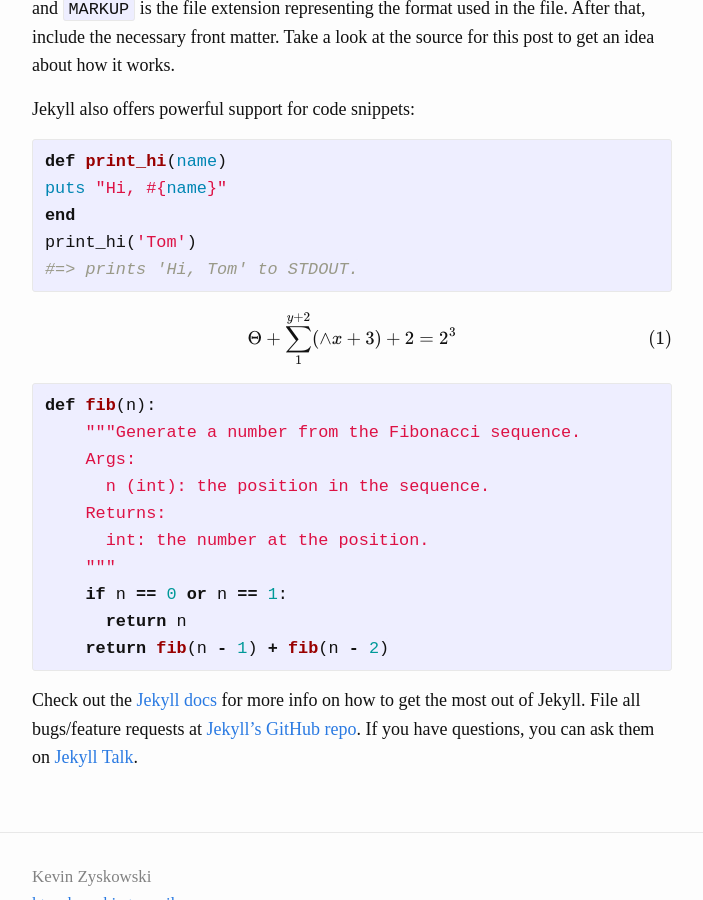
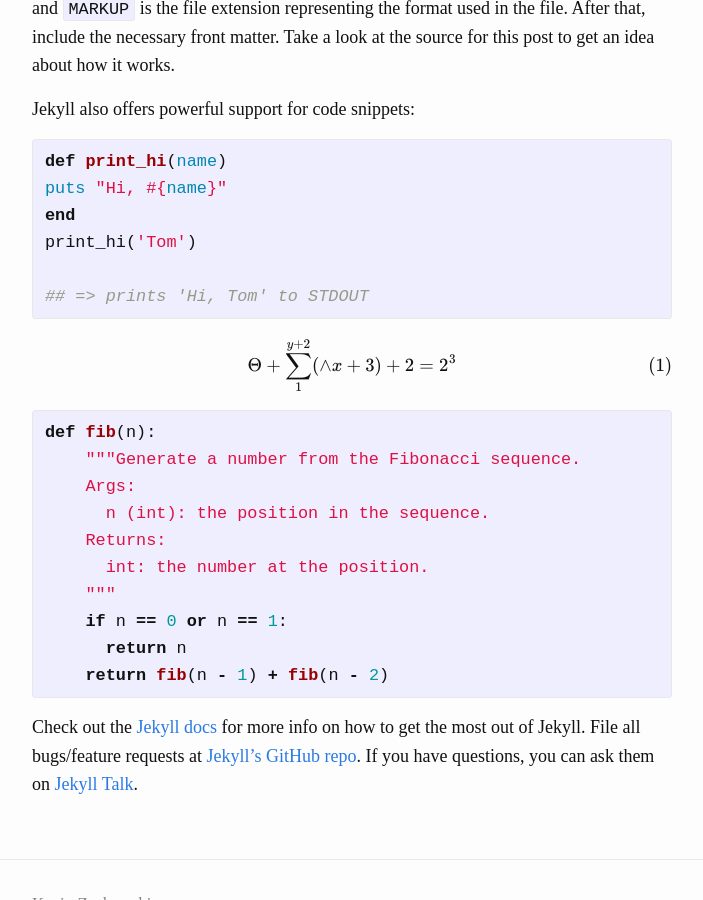
Before and after one commit to ktzyskowski/ktzyskowski.github.io, a Jekyll site: the page built from _posts/2024-02-17-welcome-to-jekyll.markdown, in a window 1280 px wide and 900 px high, scrolled down 467 px. Shown: the whole window, without its empty margins (288-991 px from the left). Built offline with Jekyll 4.4.1, drawn with Linux system fonts in a browser that asks for light colours; formulas are drawn with MathJax 3.

```diff
--- a/_posts/2024-02-17-welcome-to-jekyll.markdown
+++ b/_posts/2024-02-17-welcome-to-jekyll.markdown
@@ -19,7 +19,9 @@ def print_hi(name)
 puts "Hi, #{name}"
 end
 print_hi('Tom')
-#=> prints 'Hi, Tom' to STDOUT.
+
+## => prints 'Hi, Tom' to STDOUT
+
 {% endhighlight %}
 
 $$
```
Also changed, not shown: README.md, _drafts/my-upcoming-post.markdown (line endings or trailing spaces).
